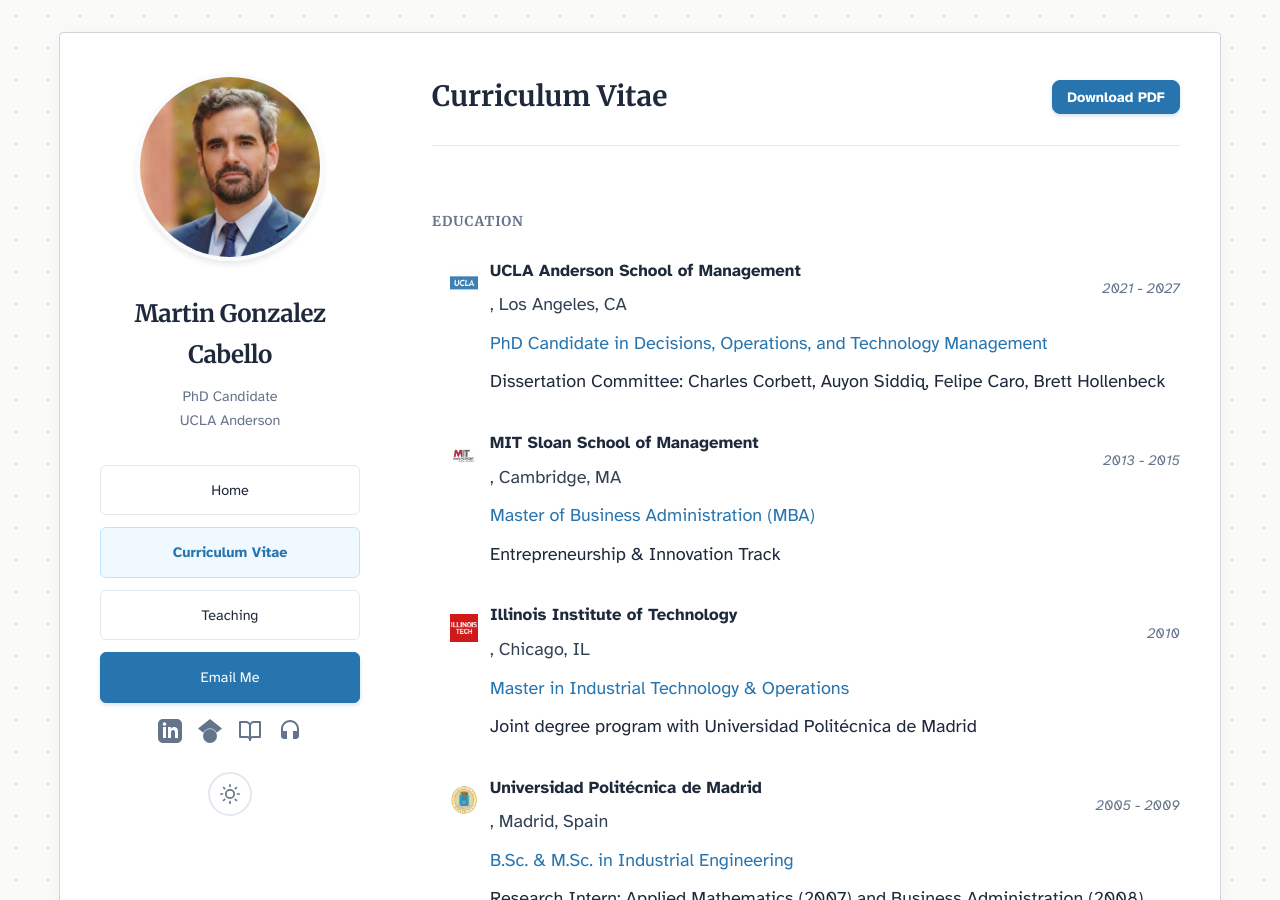
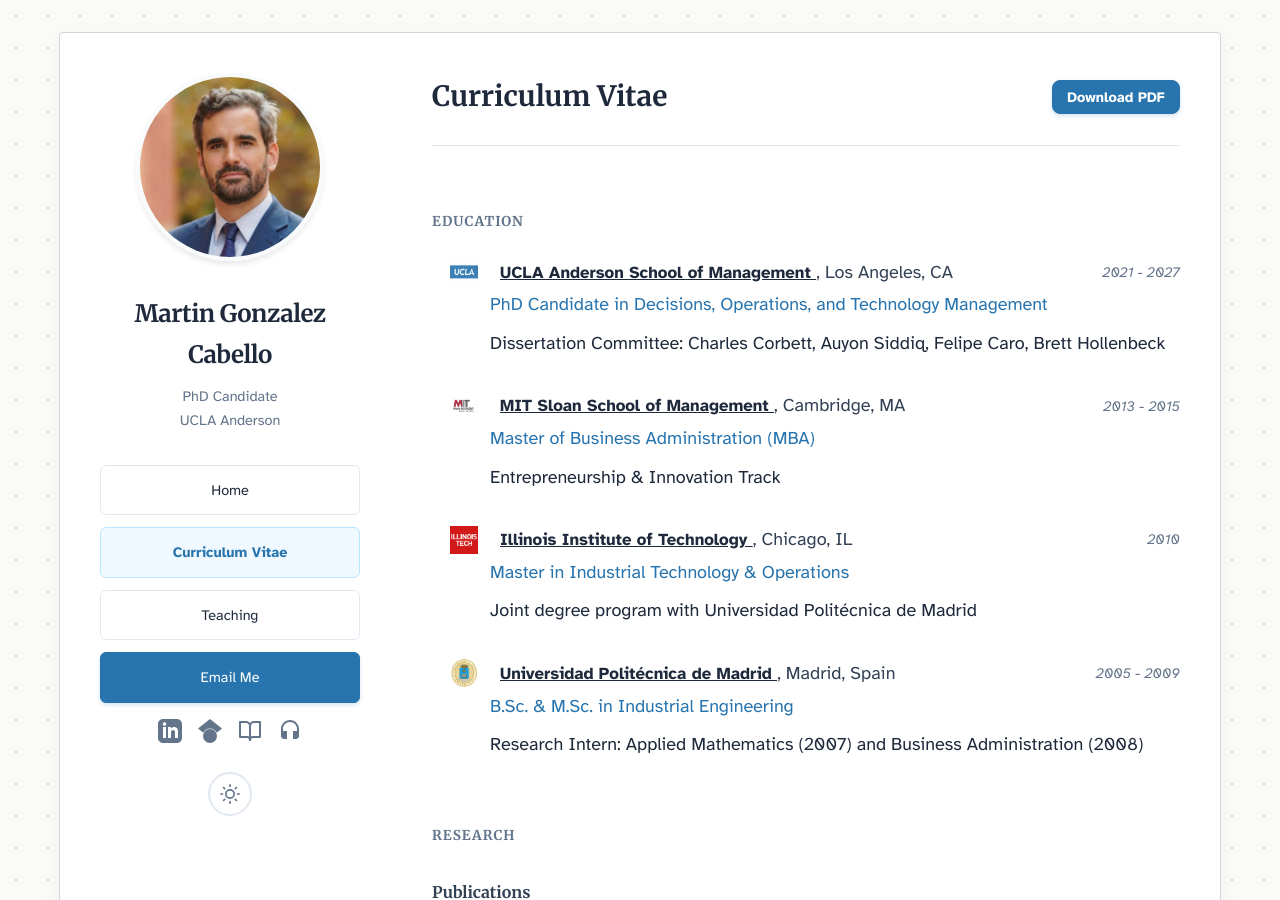
Before and after one commit to martins73/research-site, a Jekyll site: the page built from cv.html, in a window 1280 px wide and 900 px high. Built offline with Jekyll 4.4.1, drawn with Linux system fonts in a browser that asks for light colours.

Commit message:
Enhance CV entry styling and structure

```diff
--- a/cv.html
+++ b/cv.html
@@ -25,34 +25,39 @@ description: Academic CV and professional background in analytics, operations, a
         <div class="cv-entry">
             <div class="cv-entry-header" style="display: flex; justify-content: space-between; align-items: center;">
 
-                <div class="cv-header-group">
+                <div class="cv-header-group" style="display: flex; align-items: center;">
+
                     {% if item.institution_url %}
-                        <a href="{{ item.institution_url }}" target="_blank">
+                        <a href="{{ item.institution_url }}" target="_blank" style="margin-right: 10px; display: flex; align-items: center;">
                             <img src="{{ item.logo }}" alt="{{ item.institution }}" class="cv-logo">
                         </a>
                     {% else %}
-                        <img src="{{ item.logo }}" alt="{{ item.institution }}" class="cv-logo">
+                        <div style="margin-right: 10px; display: flex; align-items: center;">
+                            <img src="{{ item.logo }}" alt="{{ item.institution }}" class="cv-logo">
+                        </div>
                     {% endif %}
 
-                    <div style="display: inline-block;">
+                    <div>
                         {% if item.institution_url %}
-                            <a href="{{ item.institution_url }}" target="_blank" class="cv-institution-link cv-title">
+                            <a href="{{ item.institution_url }}" target="_blank" class="cv-title" style="display: inline !important; font-weight: bold; color: var(--text-primary);">
                                 {{ item.institution }}
                             </a>
                         {% else %}
-                            <span class="cv-title">{{ item.institution }}</span>
+                            <span class="cv-title" style="display: inline !important; font-weight: bold; color: var(--text-primary);">
+                                {{ item.institution }}
+                            </span>
                         {% endif %}
 
-                        <span style="font-weight: normal; color: var(--text-secondary);">, {{ item.location }}</span>
+                        <span style="color: var(--text-secondary); display: inline !important;">, {{ item.location }}</span>
                     </div>
                 </div>
 
                 <span class="cv-date" style="white-space: nowrap;">{{ item.dates }}</span>
             </div>
 
-            <div class="cv-role">{{ item.degree }}</div>
+            <div class="cv-role" style="margin-top: 2px;">{{ item.degree }}</div>
 
-            <div class="cv-desc">{{ item.description }}</div>
+            <div class="cv-desc" style="margin-top: 2px;">{{ item.description }}</div>
         </div>
     {% endfor %}
 </section>
```
